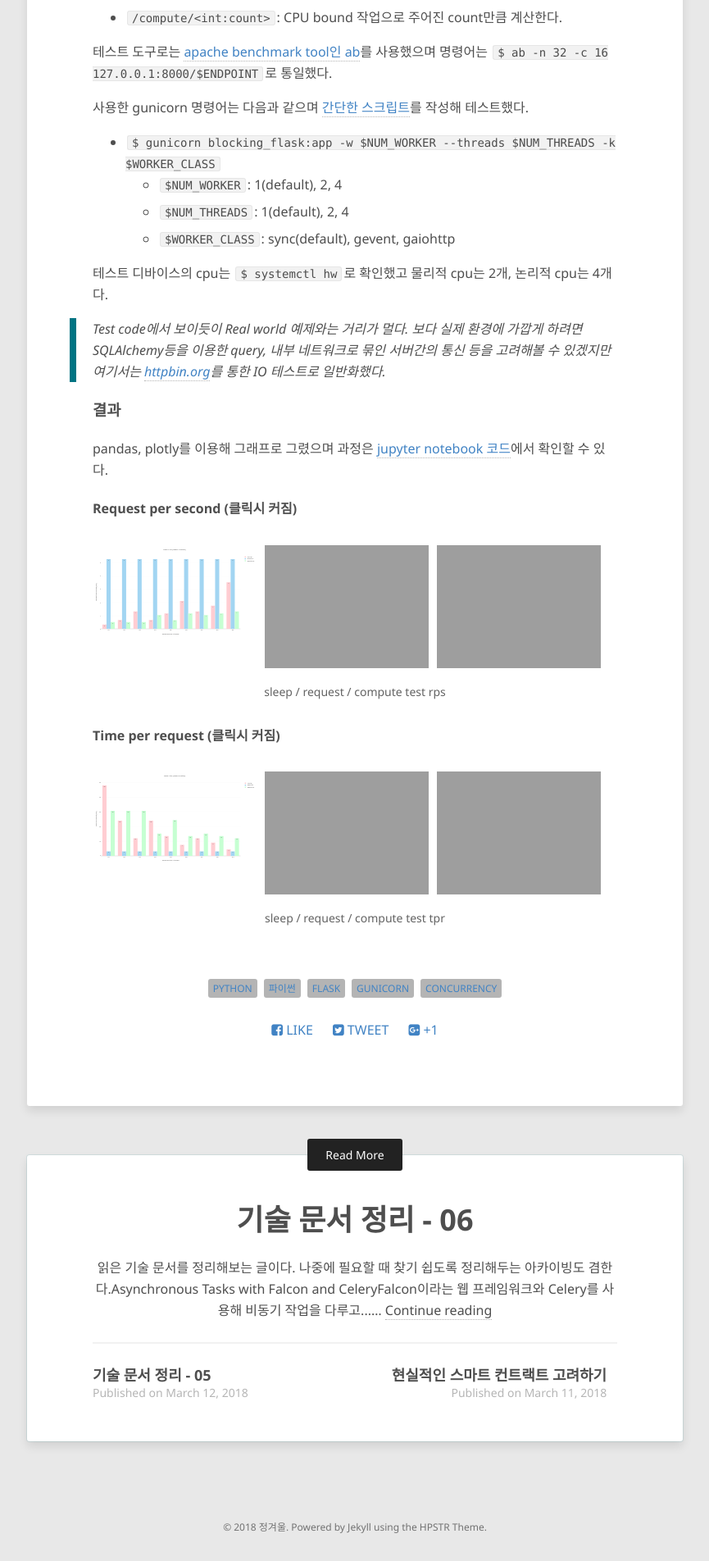
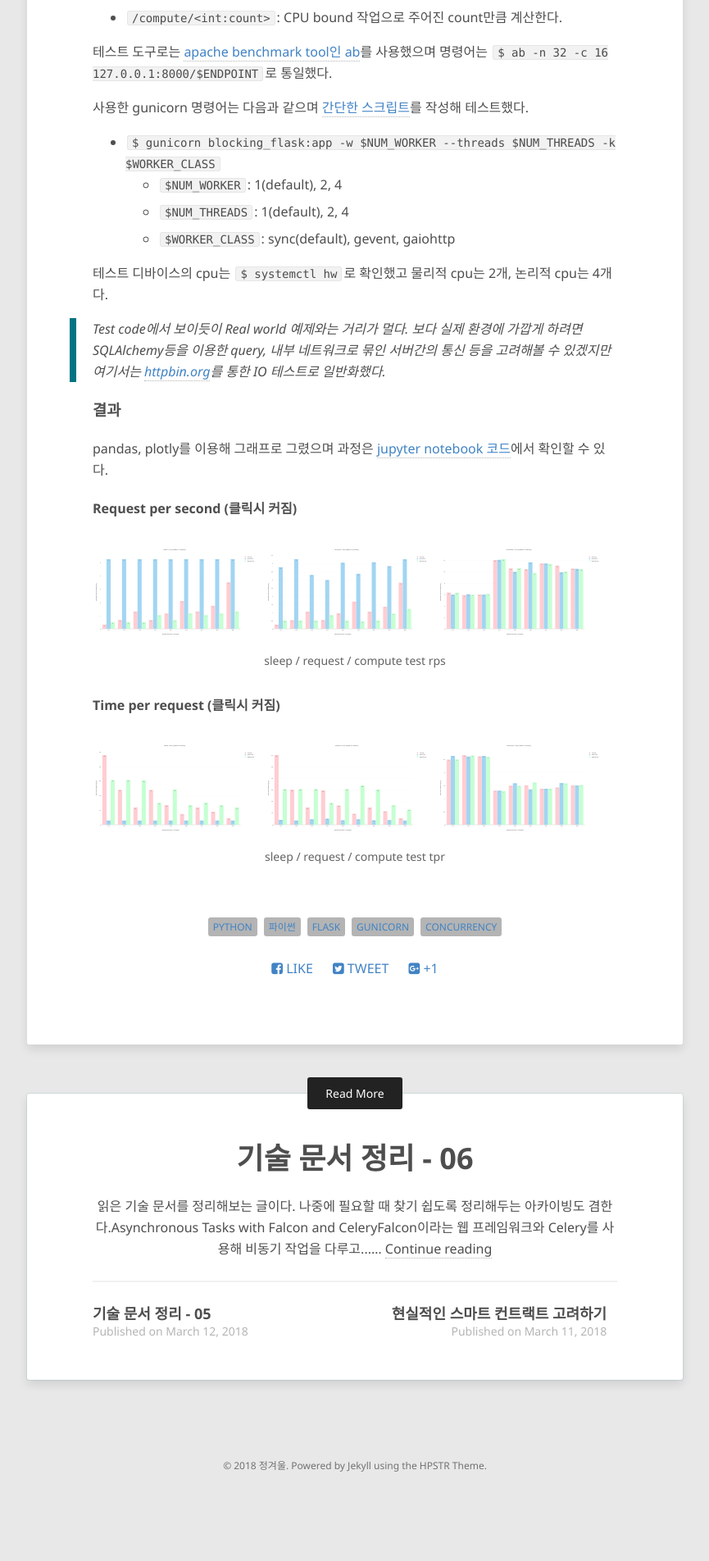
Before and after one commit to winterjung/JungWinter.github.io, a Jekyll site: the page built from _posts/2018-04-08-flask-concurrency-test.md, in a window 1280 px wide. Shown: the part 1961-3865 px from the top of the page at 82% size, without its empty margins (207-1072 px from the left). Built offline with Jekyll 4.4.1, drawn with Linux system fonts in a browser that asks for light colours; nearby versions of some CDN libraries; comment, search, counter and statistics services are not loaded; after the commit the page ends 3790 px from its top, so only the background shows below that.

Commit message:
Post: Fix image links

```diff
--- a/_posts/2018-04-08-flask-concurrency-test.md
+++ b/_posts/2018-04-08-flask-concurrency-test.md
@@ -70,13 +70,13 @@ pandas, plotly를 이용해 그래프로 그렸으며 과정은 [jupyter noteboo
 
 <figure class="third">
 	<a href="https://winterj.me/images/20180408/s_rps.svg">
-        <img src="https://winterj.me/images/20180408/s_rps.svg" alt="sleep api rps">
+        <img src="https://winterj.me/images/20180408/s_rps.svg" alt="">
     </a>
-	<a href="https://winterj.me/images/20180408/r_rps">
-        <img src="https://winterj.me/images/20180408/r_rps" alt="request api rps">
+	<a href="https://winterj.me/images/20180408/r_rps.svg">
+        <img src="https://winterj.me/images/20180408/r_rps.svg" alt="">
     </a>
-	<a href="https://winterj.me/images/20180408/c_rps">
-        <img src="https://winterj.me/images/20180408/c_rps" alt="compute api rps">
+	<a href="https://winterj.me/images/20180408/c_rps.svg">
+        <img src="https://winterj.me/images/20180408/c_rps.svg" alt="">
     </a>
 	<figcaption style="text-align: center;">sleep / request / compute test rps</figcaption>
 </figure>
@@ -85,13 +85,13 @@ pandas, plotly를 이용해 그래프로 그렸으며 과정은 [jupyter noteboo
 
 <figure class="third">
 	<a href="https://winterj.me/images/20180408/s_tpr.svg">
-        <img src="https://winterj.me/images/20180408/s_tpr.svg" alt="sleep api tpr">
+        <img src="https://winterj.me/images/20180408/s_tpr.svg" alt="">
     </a>
-	<a href="https://winterj.me/images/20180408/r_tpr">
-        <img src="https://winterj.me/images/20180408/r_tpr" alt="request api tpr">
+	<a href="https://winterj.me/images/20180408/r_tpr.svg">
+        <img src="https://winterj.me/images/20180408/r_tpr.svg" alt="">
     </a>
-	<a href="https://winterj.me/images/20180408/c_tpr">
-        <img src="https://winterj.me/images/20180408/c_tpr" alt="compute api tpr">
+	<a href="https://winterj.me/images/20180408/c_tpr.svg">
+        <img src="https://winterj.me/images/20180408/c_tpr.svg" alt="">
     </a>
 	<figcaption style="text-align: center;">sleep / request / compute test tpr</figcaption>
 </figure>
```
